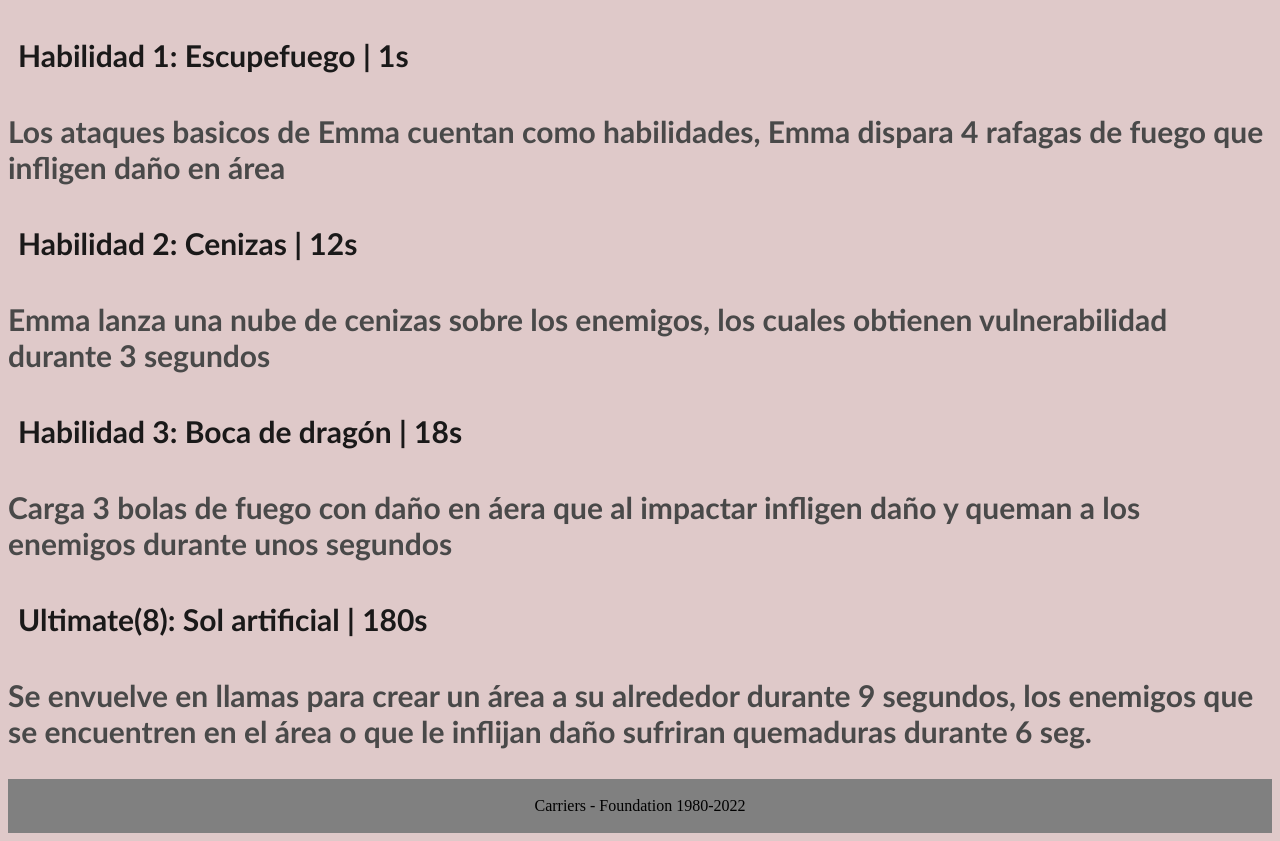
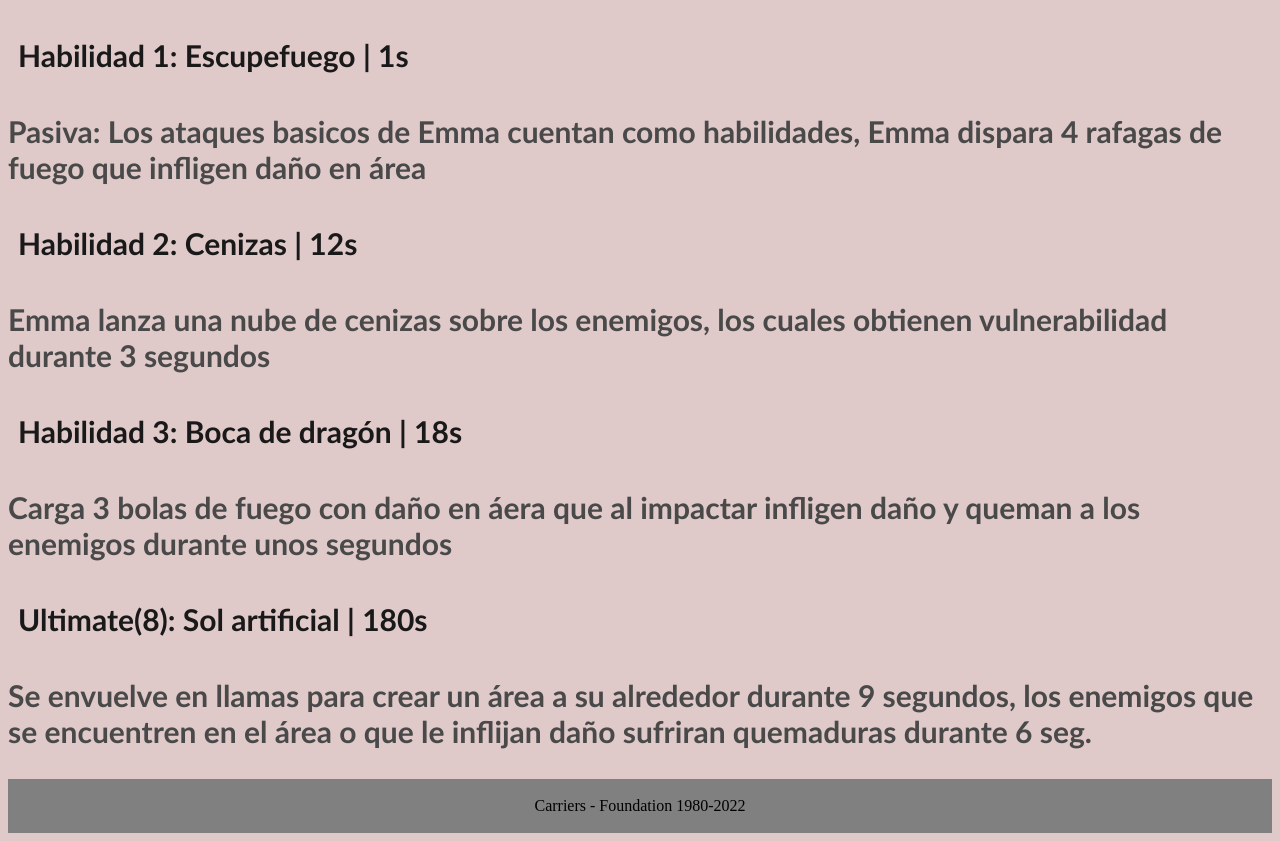
Before and after one commit to ZOROARK90/Carriers-Foundation-Emma, a plain HTML site: page index.html in a window 1280 px wide. Shown: the part 1280-2121 px from the top of the page. Drawn offline with Linux system fonts and the light colour scheme.

Commit message:
Update index.html

```diff
--- a/index.html
+++ b/index.html
@@ -45,8 +45,8 @@
 
 
             <h2>Habilidad 1: Escupefuego | 1s</h2>
-            <h3>Los ataques basicos de Emma cuentan como habilidades, Emma dispara 4 rafagas de
-                fuego que infligen daño en área</h3>
+            <h3>Pasiva: Los ataques basicos de Emma cuentan como habilidades, Emma dispara 4
+                rafagas de fuego que infligen daño en área</h3>
 
 
             <h2>Habilidad 2: Cenizas | 12s</h2>
```
